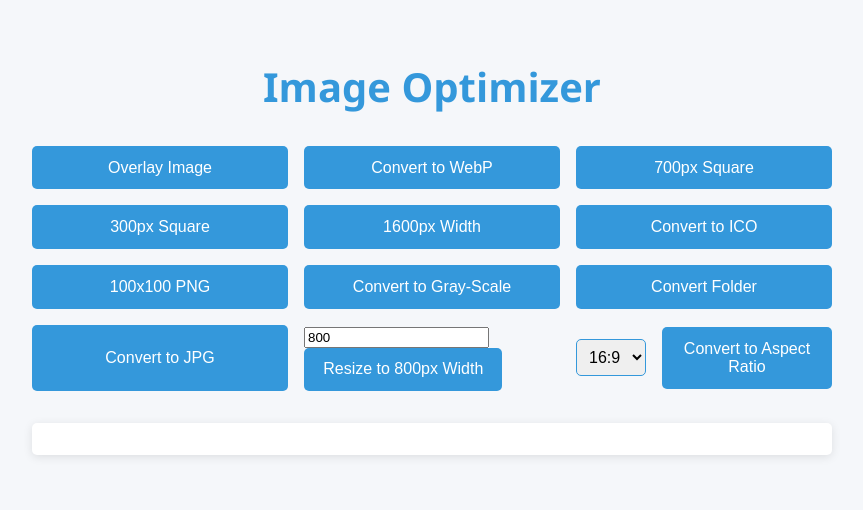
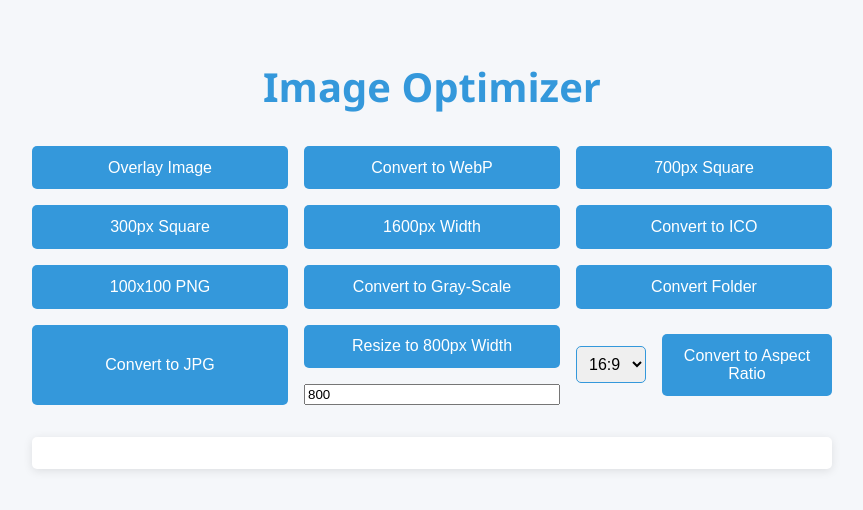
Before and after one commit to Ktopper/img-optimizer-tauri, a React (Vite) app: page / in a window 1280 px wide. Shown: the top 510 px of the page, without its empty margins (208-1071 px from the left). Built offline with nearby package versions, Linux system fonts and the light colour scheme.

Commit message:
Refactor resize button implementation and enhance layout with new CSS styles

```diff
--- a/src/App.css
+++ b/src/App.css
@@ -76,6 +76,7 @@ button:hover {
   display: flex;
   gap: 1rem;
   align-items: center;
+
 }
 
 .aspect-ratio-container select {
@@ -84,3 +85,8 @@ button:hover {
   border-radius: 5px;
   border: 1px solid var(--primary-color);
 }
+.resize-container {
+  display: flex;
+  flex-direction: column;
+  gap: 1rem;
+}
--- a/src/App.jsx
+++ b/src/App.jsx
@@ -78,15 +78,16 @@ function App() {
         <button onClick={() => handleConversion('folder', 'webp')}>Convert Folder</button>
         <button onClick={() => handleConversion('image', 'jpg')}>Convert to JPG</button>
         <div className="resize-container">
+        <button onClick={() => handleConversion('image', 'resize')}>
+            Resize to {targetWidth}px Width
+          </button>
           <input
             type="number"
             value={targetWidth}
             onChange={(e) => setTargetWidth(e.target.value)}
             min="1"
           />
-          <button onClick={() => handleConversion('image', 'resize')}>
-            Resize to {targetWidth}px Width
-          </button>
+
         </div>
         <div className="aspect-ratio-container">
           <select value={aspectRatio} onChange={(e) => setAspectRatio(e.target.value)}>
```
